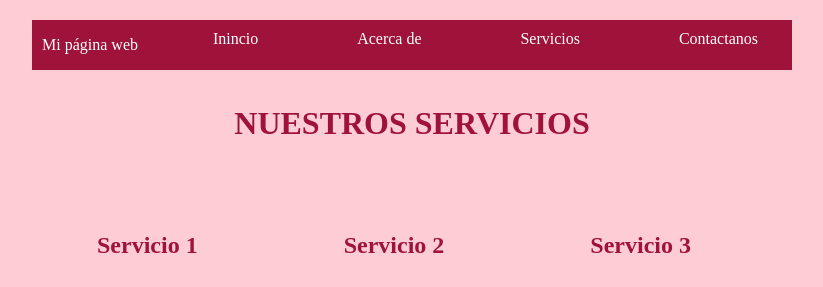
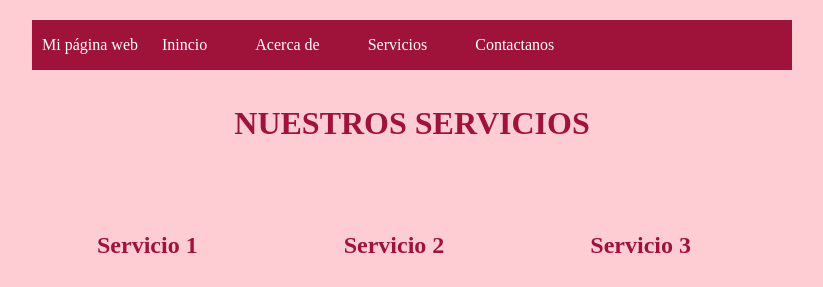
Before and after one commit to sptorresrEgg/sptorresr.github.io, a plain HTML site: page servicios.html in a window 1280 px wide. Shown: the top 287 px of the page, without its empty margins (228-1051 px from the left). Drawn offline with Linux system fonts and the light colour scheme.

Commit message:
Update servicios.html

```diff
--- a/servicios.html
+++ b/servicios.html
@@ -11,6 +11,7 @@
         <div class="container">
             <!--Barra de navegacion -->
             <nav class="navbar">
+               <ul class="nav-links">
                 <a href="#" class="brand">Mi página web</a>
                 <li><a href="index.html">Inincio</a></li>
                   <li><a href="about.html">Acerca de</a></li>
```
